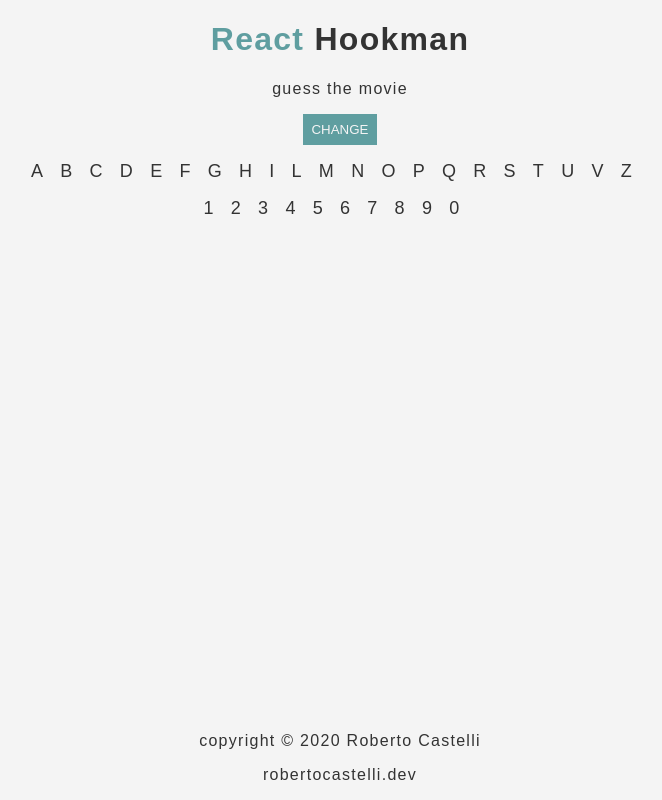
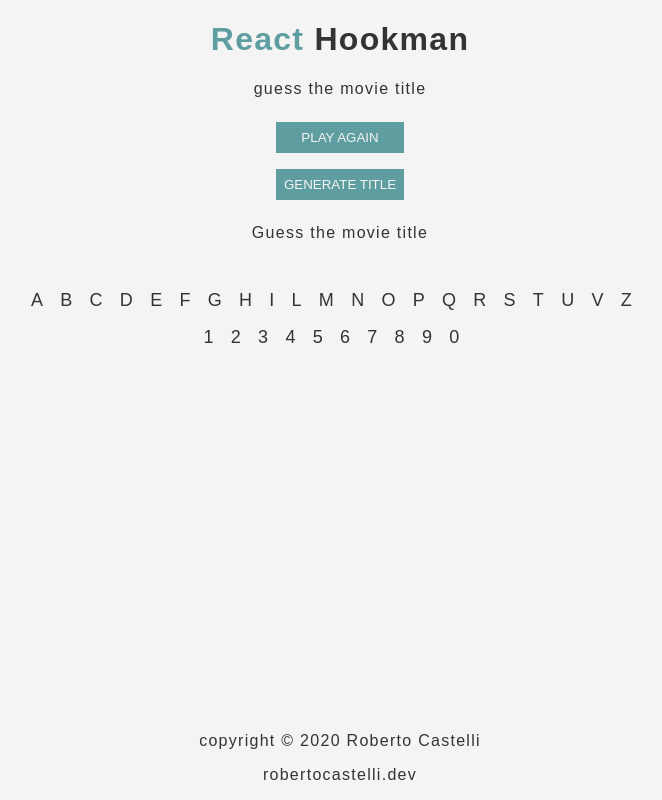
Before and after one commit to RobertoCastelli/hookman, a React (Create React App) app: page / in a window 1280 px wide. Shown: the whole page, without its empty margins (300-962 px from the left). Built offline with nearby package versions, Linux system fonts and the light colour scheme.

Commit message:
fourth commit

```diff
--- a/src/App.js
+++ b/src/App.js
@@ -1,6 +1,8 @@
 import Head from "./components/Head"
-import Board from "./components/Board"
+import Title from "./components/Title"
+import Digits from "./components/Digits"
 import Footer from "./components/Footer"
+import Buttons from "./components/Buttons"
 import ContextProvider from "./context"
 
 function App() {
@@ -9,7 +11,9 @@
 			<div className='container'>
 				<div className='content'>
 					<Head />
-					<Board />
+					<Buttons />
+					<Title />
+					<Digits />
 				</div>
 				<Footer />
 			</div>
--- a/src/components/Board.jsx
+++ /dev/null
@@ -1,16 +0,0 @@
-import React from "react"
-import Digits from "./Digits"
-import Message from "./Message"
-import Title from "./Title"
-
-const Board = () => {
-	return (
-		<div>
-			<Message />
-			<Title />
-			<Digits />
-		</div>
-	)
-}
-
-export default Board
--- /dev/null
+++ b/src/components/Buttons.jsx
@@ -0,0 +1,14 @@
+import React, { useContext } from "react"
+import { ContextData } from "../context"
+
+const Buttons = () => {
+	const { getTitle, playAgain } = useContext(ContextData)
+	return (
+		<div className='buttons'>
+			<button onClick={() => playAgain()}>play again</button>
+			<button onClick={() => getTitle()}>generate title</button>
+		</div>
+	)
+}
+
+export default Buttons
--- a/src/components/Digits.jsx
+++ b/src/components/Digits.jsx
@@ -2,20 +2,20 @@
 import { ContextData } from "../context"
 
 const Digits = () => {
-	const { letters, numbers, handleDigits } = useContext(ContextData)
+	const { letters, numbers, getGuess } = useContext(ContextData)
 
 	return (
-		<div>
+		<div className='digits'>
 			<ul>
 				{letters.map((letter) => (
-					<li key={letter} onClick={() => handleDigits(letter)}>
+					<li key={letter} onClick={() => getGuess(letter)}>
 						{letter}
 					</li>
 				))}
 			</ul>
 			<ul>
 				{numbers.map((number) => (
-					<li key={number} onClick={() => handleDigits(number)}>
+					<li key={number} onClick={() => getGuess(number)}>
 						{number}
 					</li>
 				))}
--- a/src/components/Head.jsx
+++ b/src/components/Head.jsx
@@ -6,6 +6,7 @@
 			<h1>
 				<span style={{ color: "cadetblue" }}>React</span> Hookman
 			</h1>
+			<p>guess the movie title</p>
 		</div>
 	)
 }
--- a/src/components/Message.jsx
+++ /dev/null
@@ -1,11 +0,0 @@
-import React from "react"
-
-const Message = () => {
-	return (
-		<div>
-			<p>guess the movie</p>
-		</div>
-	)
-}
-
-export default Message
--- a/src/components/Title.jsx
+++ b/src/components/Title.jsx
@@ -2,12 +2,10 @@
 import { ContextData } from "../context"
 
 const Title = () => {
-	const { answer, generateWord } = useContext(ContextData)
+	const { title } = useContext(ContextData)
 	return (
 		<div>
-			<button onClick={() => generateWord()}>change</button>
-
-			<p>{answer}</p>
+			<p>{title}</p>
 		</div>
 	)
 }
--- a/src/context.js
+++ b/src/context.js
@@ -2,37 +2,28 @@
 export const ContextData = React.createContext()
 
 const ContextProvider = (props) => {
-	const [answer, setAnswer] = useState([])
 	const letters = "abcdefghilmnopqrstuvz".split("")
 	const numbers = "1234567890".split("")
+	const titles = ["javascript", "monkey", "amazing", "pancake"]
 
-	const handleDigits = (char) => console.log(char)
+	const [guess, setGuess] = useState("")
+	const [title, setTitle] = useState("Guess the movie title")
 
-	const generateWord = () => {
-		const words = ["javascript", "monkey", "amazing", "pancake"]
-		const word = words[Math.floor(Math.random() * words.length)]
-		let answerTemp = []
-		for (let i = 0; i < word.length; i++) {
-			answerTemp[i] = "_"
-		}
-		for (let j = 0; j < word.length; j++) {
-			let guess = "a"
-			if (word[j] === guess) {
-				answerTemp[j] = guess
-			}
-		}
-		return setAnswer(answerTemp.join(" "))
-	}
+	// GET the guessed character
+	const getGuess = (char) => setGuess(char)
+
+	// GET a movie TITLE
+	const getTitle = () =>
+		setTitle(titles[Math.floor(Math.random() * titles.length)])
 
 	return (
 		<ContextData.Provider
 			value={{
+				getGuess,
+				title,
+				getTitle,
 				letters,
 				numbers,
-				answer,
-				handleDigits,
-
-				generateWord,
 			}}>
 			{props.children}
 		</ContextData.Provider>
--- a/src/index.css
+++ b/src/index.css
@@ -56,12 +56,9 @@
 	outline: 0.1rem solid cadetblue;
 }
 
-li:active {
-	transform: scale(1.2);
-}
-
-.checked {
-	color: red;
+li:active,
+button:active {
+	transform: scale(1.1);
 }
 
 button {
@@ -72,7 +69,8 @@
 	padding: 0.5rem;
 	outline: none;
 	border: none;
-	transition: all 0.1s ease-in;
+	transition: all 0.05s ease-in;
+	margin: 0.5rem;
 }
 
 button:hover {
@@ -80,3 +78,16 @@
 	background-color: var(--white1);
 	outline: 1px solid #333333;
 }
+
+.buttons {
+	display: grid;
+	place-content: center;
+}
+
+.digits {
+	margin-top: 3rem;
+}
+
+.checked {
+	color: red;
+}
```
Also changed, not shown: 1 other file (tests, documents, lock files or other folders).
